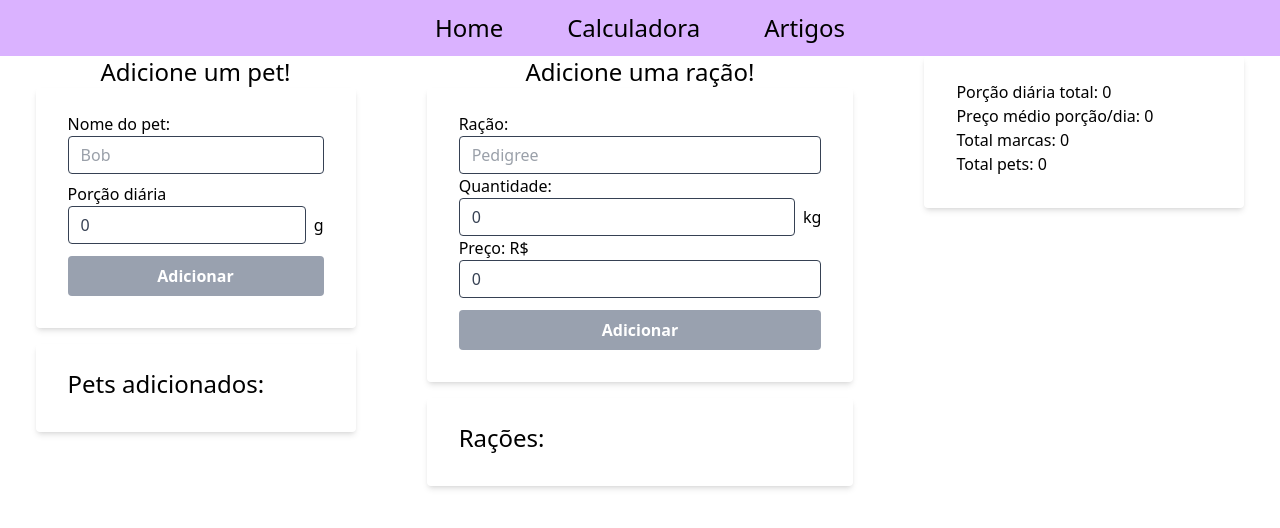
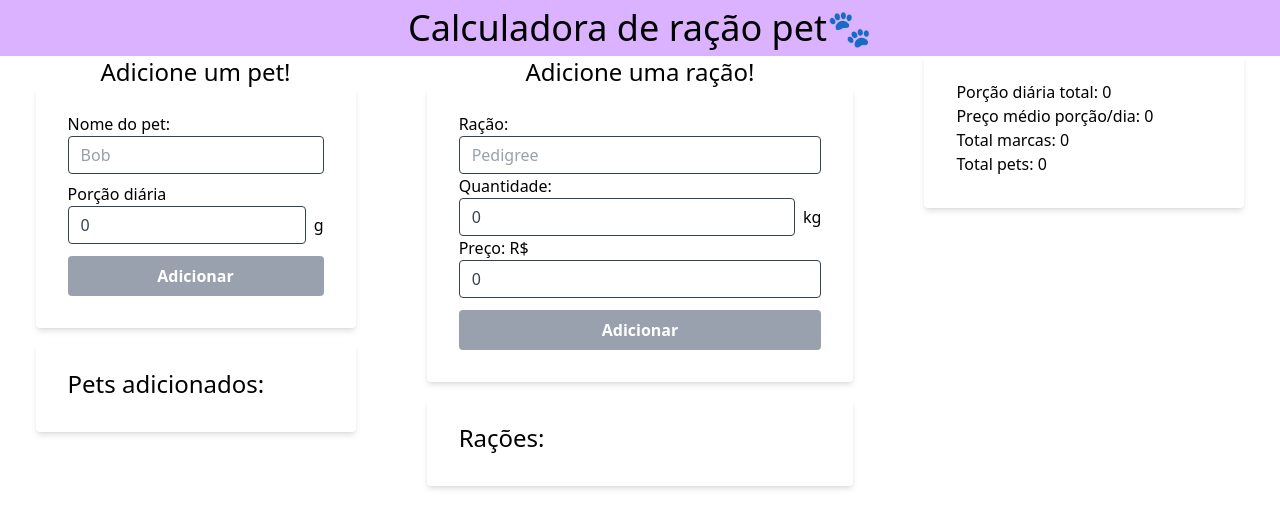
Before and after one commit to larifar/calculadora-racao, an Angular app: page / in a window 1280 px wide. Shown: the top 528 px of the page. Built offline with nearby package versions, Linux system fonts and the light colour scheme.

Commit message:
edit header

```diff
--- a/src/app/components/nav-bar/nav-bar.component.html
+++ b/src/app/components/nav-bar/nav-bar.component.html
@@ -1,7 +1,3 @@
 <div class="w-full bg-purple-300 justify-center flex">
-  <ul class="flex p-3 space-x-[64px] text-2xl">
-    <li><a class="hover:text-white" href="#">Home</a></li>
-    <li><a class="hover:text-white" href="#">Calculadora</a></li>
-    <li><a class="hover:text-white" href="#">Artigos</a></li>
-  </ul>
+  <h1 class="text-4xl m-2">Calculadora de ração pet🐾</h1>
 </div>
```
